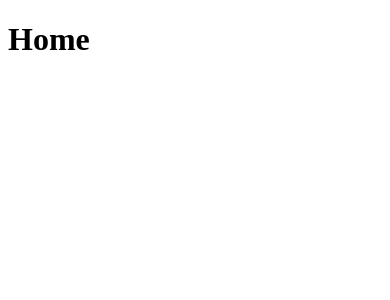
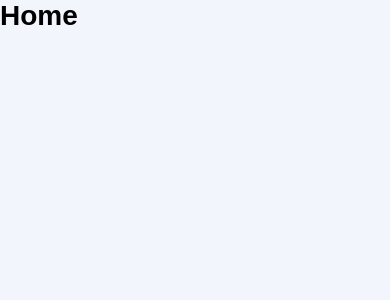
Before and after one commit to gabivechiatto/boardfy, a Next.js app: page / in a window 390 px wide. Shown: the top 300 px of the page. Built offline with nearby package versions, Linux system fonts and the light colour scheme.

Commit message:
feat: sass and global styles

```diff
--- a/package.json
+++ b/package.json
@@ -18,6 +18,7 @@
     "next": "13.1.5",
     "react": "18.2.0",
     "react-dom": "18.2.0",
+    "sass": "^1.57.1",
     "typescript": "4.9.4"
   }
 }
--- a/src/pages/_app.tsx
+++ b/src/pages/_app.tsx
@@ -1,4 +1,5 @@
 import type { AppProps } from 'next/app'
+import '../styles/global.scss'
 
 export default function App({ Component, pageProps }: AppProps) {
   return <Component {...pageProps} />
--- /dev/null
+++ b/src/styles/global.scss
@@ -0,0 +1,34 @@
+* {
+  margin: 0;
+  padding: 0;
+  box-sizing: border-box;
+}
+
+@media (max-width: 1080px) {
+  html {
+    font-size: 93.75%; // 15px
+  }
+}
+
+@media (max-width: 720px) {
+  html {
+    font-size: 87.5%; // 14px
+  }
+}
+
+body {
+  background: #F2F6FC;
+}
+
+body, input, select, textarea, button {
+  font: 400 1rem sans-serif;
+}
+
+button {
+  cursor: pointer;
+}
+
+a {
+  text-decoration: none;
+  color: inherit;
+}
```
Also changed, not shown: 1 other file (tests, documents, lock files or other folders).
